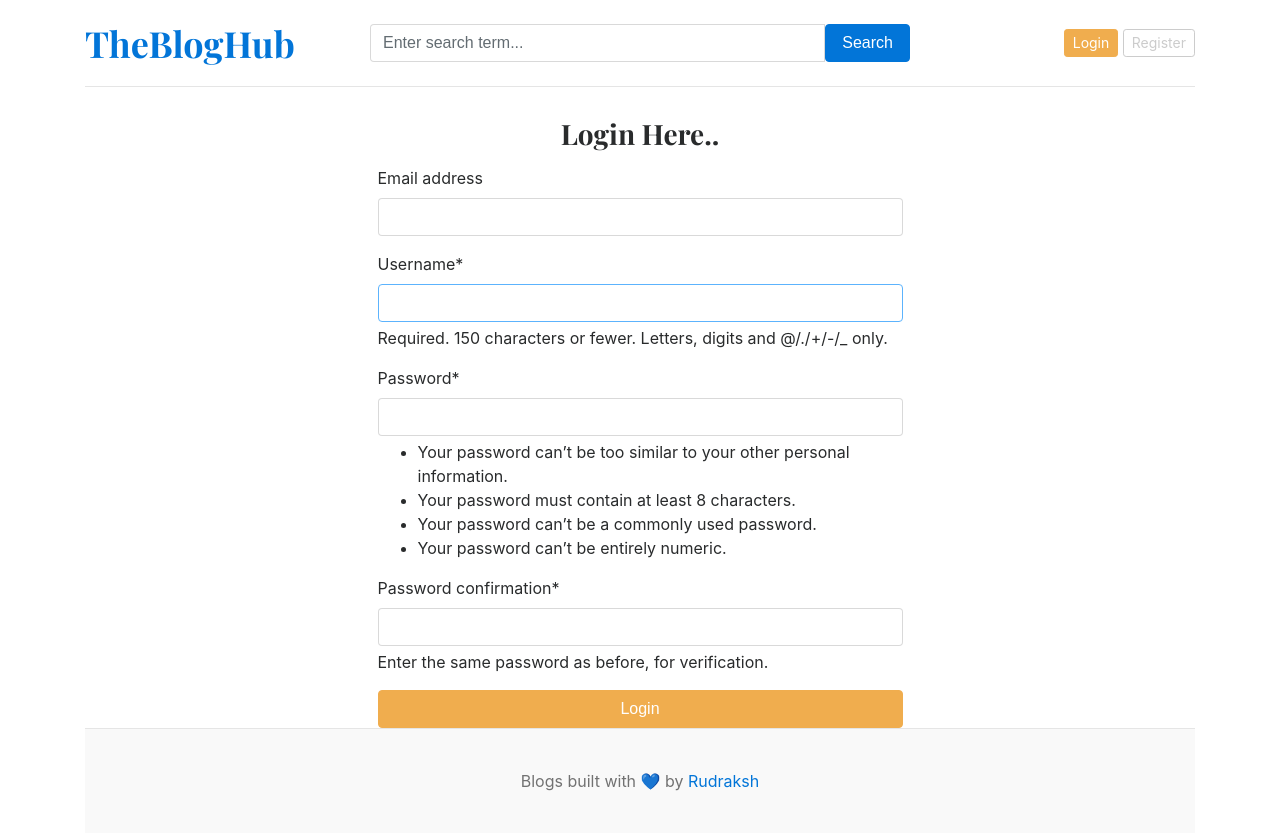
After one commit to kushwahrudraksh3-png/TheBlogHub, a Django app: template templates/login.html in a window 1280 px wide. The commit adds this page. Run offline with Django 5.2, Linux system fonts and the light colour scheme; the template is opened without the code that fills it: values that come from a table or form of the project are taken from there, others are empty; some libraries are stand-ins or nearby versions.

Commit message:
Registration and Login functionality

```diff
--- /dev/null
+++ b/blog_main/forms.py
@@ -0,0 +1,12 @@
+from django.contrib.auth.models import User
+from django.contrib.auth.forms import UserCreationForm
+
+class RegistrationForm(UserCreationForm):
+    class Meta:
+        model = User
+        fields = ('email', 'username', 'password1', 'password2')
+
+# class LoginForm(UserCreationForm):
+#     class Meta:
+#         model = User
+#         fields = ('email', 'username', 'password1', 'password2')
--- a/blog_main/settings.py
+++ b/blog_main/settings.py
@@ -39,6 +39,8 @@ INSTALLED_APPS = [
     'django.contrib.staticfiles',
     'blogs',
     'about_links',
+    'crispy_forms',
+    'crispy_bootstrap4',
 ]
 
 MIDDLEWARE = [
@@ -132,3 +134,6 @@ STATICFILES_DIRS = [
 
 MEDIA_URL = '/media/'
 MEDIA_ROOT = BASE_DIR / 'media'
+
+
+CRISPY_TEMPLATE_PACK = 'bootstrap4'
--- a/blog_main/urls.py
+++ b/blog_main/urls.py
@@ -25,6 +25,9 @@ urlpatterns = [
     path('admin/', admin.site.urls),
     path('', views.home, name = 'home'),
     path('category/', include('blogs.urls')),
-    path('<slug:slug>/', blogsView.blogs, name="blogs"),
     path('blogs/search/', blogsView.search, name="search"),
+    path('blogs/<slug:slug>/', blogsView.blogs, name="blogs"),
+    path('register/', views.register, name="register"),
+    path('login/', views.login, name="login"),
+    path('logout/', views.logout, name="logout"),
 ]+ static(settings.MEDIA_URL, document_root=settings.MEDIA_ROOT)
--- a/templates/base.html
+++ b/templates/base.html
@@ -39,8 +39,14 @@
 
     <!-- Login/Register -->
     <div class="col-md-3 text-right">
-      <a class="btn btn-sm btn-warning" href="#">Login</a>
-      <a class="btn btn-sm btn-outline-secondary" href="#">Register</a>
+      {% if not user.is_authenticated %}
+      <a class="btn btn-sm btn-warning" href="{% url 'login' %}">Login</a>
+      <a class="btn btn-sm btn-outline-secondary" href="{% url 'register' %}">Register</a>
+      {% else %}
+      <span>Your are Logged in {{user}} </span>
+      <span><a class="btn btn-sm btn-warning" href="{% url 'logout' %}">Logout</a></span>
+
+      {% endif %}
     </div>
 
   </div>
--- /dev/null
+++ b/templates/login.html
@@ -0,0 +1,23 @@
+{% extends "base.html" %}
+
+{% block content %}
+{% load crispy_forms_tags %}
+
+<div class="container mt-4">
+    <div class="row justify-content-center">
+        <div class="col-md-6">
+            <div class="card shadow-sm border-0 rounded">
+                <div class="card-body">
+                    <h3 class="text-center mb-3">Login Here..</h3>
+                    <form action="{% url 'login' %}" method="POST">
+                        {% csrf_token %}
+                        {{ form|crispy }}
+                        <button type="submit" class="btn btn-warning btn-block">Login</button>
+                    </form>
+                </div>
+            </div>
+        </div>
+    </div>
+</div>
+
+{% endblock content %}
```
Also changed, not shown: blog_main/views.py (+49 -1 lines), templates/register.html (added, +23 -0 lines).
